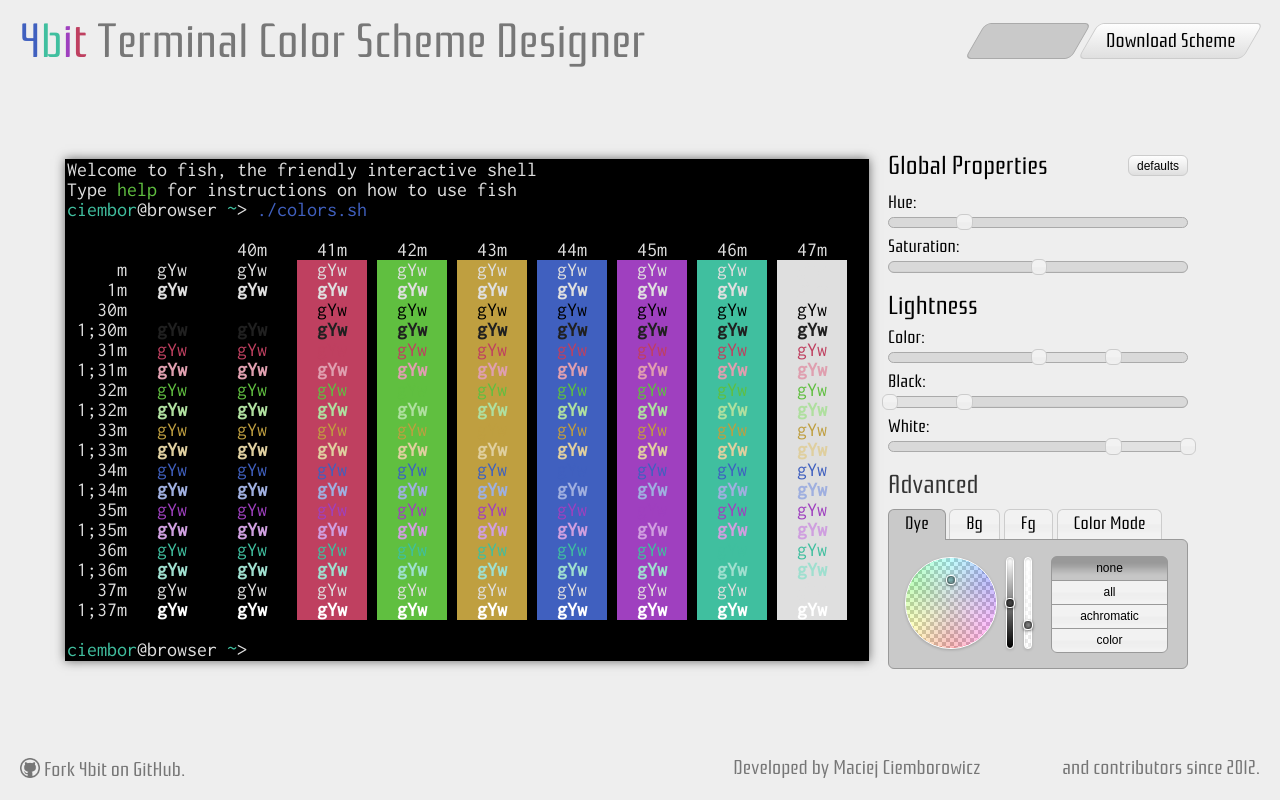
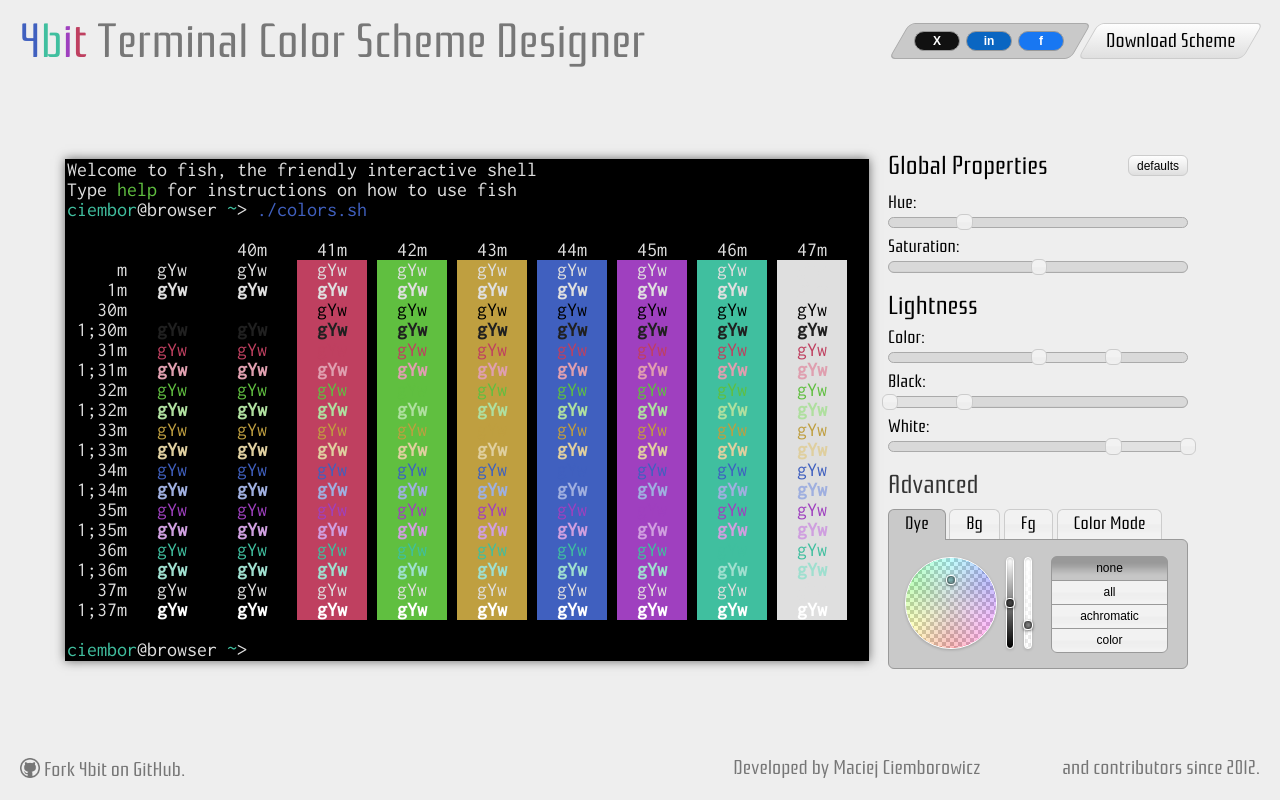
Before and after one commit to ciembor/4bit, a Vue app: page / in a window 1280 px wide. Built offline with nearby package versions, Linux system fonts and the light colour scheme.

Commit message:
feat: add linkedin and facebook sharing buttons

```diff
--- a/src/infrastructure/serialization/share-urls.js
+++ b/src/infrastructure/serialization/share-urls.js
@@ -1,11 +1,34 @@
 import { buildSchemeSearch } from './scheme-query';
 
-export const SHARE_TEXT = 'Check out my terminal color scheme generated by the 4bit Terminal Color Scheme Designer.';
+export const SHARE_TEXT = 'Terminal color scheme from 4bit:';
 const SHARE_BASE_URL = 'https://ciembor.github.io/4bit/';
+const DEFAULT_SHARE_URL = new URL(SHARE_BASE_URL);
+const PRIVATE_HOSTNAMES = new Set(['localhost', '127.0.0.1', '::1']);
+
+function resolveShareBaseLocation(location = null) {
+  if (location?.origin && location?.pathname) {
+    const currentUrl = new URL(`${location.origin}${location.pathname}`);
+
+    if (
+      currentUrl.protocol === 'https:' &&
+      !PRIVATE_HOSTNAMES.has(currentUrl.hostname) &&
+      !currentUrl.hostname.endsWith('.local')
+    ) {
+      return {
+        origin: currentUrl.origin,
+        pathname: currentUrl.pathname,
+      };
+    }
+  }
+
+  return {
+    origin: DEFAULT_SHARE_URL.origin,
+    pathname: DEFAULT_SHARE_URL.pathname,
+  };
+}
 
 export function buildShareUrl(scheme, location = null) {
-  const origin = location?.origin || 'https://ciembor.github.io';
-  const pathname = location?.pathname || '/4bit/';
+  const { origin, pathname } = resolveShareBaseLocation(location);
 
   return `${origin}${pathname}${buildSchemeSearch(scheme)}`;
 }
@@ -20,6 +43,22 @@ export function buildTwitterShareHref(scheme, location = null) {
   return `https://twitter.com/intent/tweet?${params.toString()}`;
 }
 
+export function buildLinkedInShareHref(scheme, location = null) {
+  const params = new URLSearchParams({
+    url: buildShareUrl(scheme, location),
+  });
+
+  return `https://www.linkedin.com/sharing/share-offsite/?${params.toString()}`;
+}
+
+export function buildFacebookShareHref(scheme, location = null) {
+  const params = new URLSearchParams({
+    u: buildShareUrl(scheme, location),
+  });
+
+  return `https://www.facebook.com/sharer/sharer.php?${params.toString()}`;
+}
+
 export function defaultShareBaseUrl() {
   return SHARE_BASE_URL;
 }
--- a/src/presentation/components/page-header/SocialMedia.vue
+++ b/src/presentation/components/page-header/SocialMedia.vue
@@ -1,14 +1,28 @@
 <template>
   <div id="social-media" class="skew">
     <div class="inner">
-      <div ref="buttons" class="buttons">
+      <div class="buttons">
         <a
-          :href="shareHref"
-          aria-label="post on x"
-          class="buttons__overlay"
+          :href="xShareHref"
+          aria-label="share on x"
+          class="share-button share-button--x"
           rel="noopener noreferrer"
           target="_blank"
-        ></a>
+        >X</a>
+        <a
+          :href="linkedInShareHref"
+          aria-label="share on linkedin"
+          class="share-button share-button--linkedin"
+          rel="noopener noreferrer"
+          target="_blank"
+        >in</a>
+        <a
+          :href="facebookShareHref"
+          aria-label="share on facebook"
+          class="share-button share-button--facebook"
+          rel="noopener noreferrer"
+          target="_blank"
+        >f</a>
       </div>
     </div>
   </div>
@@ -17,12 +31,10 @@
 <script>
 import { useSchemeStore } from '../../stores/scheme';
 import {
-  buildShareUrl,
+  buildFacebookShareHref,
+  buildLinkedInShareHref,
   buildTwitterShareHref,
-  defaultShareBaseUrl,
 } from '../../../infrastructure/serialization/share-urls';
-
-const WIDGET_RETRY_MS = 500;
 
 export default {
   name: 'SocialMedia',
@@ -31,52 +43,27 @@ export default {
 
     return { schemeStore };
   },
-  data() {
-    return {
-      retryTimerId: null,
-    };
-  },
   computed: {
-    shareUrl() {
-      return buildShareUrl(
+    currentLocation() {
+      return typeof window !== 'undefined' ? window.location : null;
+    },
+    xShareHref() {
+      return buildTwitterShareHref(
         this.schemeStore.scheme,
-        typeof window !== 'undefined' ? window.location : null
+        this.currentLocation
       );
     },
-    shareHref() {
-      return buildTwitterShareHref(
+    linkedInShareHref() {
+      return buildLinkedInShareHref(
         this.schemeStore.scheme,
-        typeof window !== 'undefined' ? window.location : null
+        this.currentLocation
       );
     },
-  },
-  mounted() {
-    this.renderShareButton();
-  },
-  beforeUnmount() {
-    window.clearTimeout(this.retryTimerId);
-  },
-  methods: {
-    renderShareButton() {
-      const buttonContainer = this.$refs.buttons;
-
-      if (!buttonContainer) {
-        return;
-      }
-
-      if (!window.twttr?.widgets?.createShareButton) {
-        window.clearTimeout(this.retryTimerId);
-        this.retryTimerId = window.setTimeout(() => {
-          this.renderShareButton();
-        }, WIDGET_RETRY_MS);
-        return;
-      }
-
-      window.clearTimeout(this.retryTimerId);
-      window.twttr.widgets.createShareButton(defaultShareBaseUrl(), buttonContainer, {
-        count: 'none',
-        via: 'ciembor',
-      });
+    facebookShareHref() {
+      return buildFacebookShareHref(
+        this.schemeStore.scheme,
+        this.currentLocation
+      );
     },
   },
 };
@@ -87,30 +74,50 @@ export default {
   border: 1px solid #AAA;
   background-color: #C9C9C9;
   position: relative;
-  width: 104px;
+  width: 180px;
   display: inline-block;
   white-space: nowrap;
 
   .buttons {
-    display: inline-block;
-    min-width: 73px;
-    min-height: 20px;
-    position: relative;
-  }
-
-  .buttons__overlay {
-    position: absolute;
-    inset: 0;
-    z-index: 2;
+    display: flex;
+    gap: 6px;
+    align-items: center;
   }
 
   .inner {
     position: absolute;
     top: 7px;
-    left: 15px;
-    display: block;
-    width: 73px;
-    height: 20px;
+    left: 14px;
   }
 }
+
+.share-button {
+  display: inline-flex;
+  align-items: center;
+  justify-content: center;
+  width: 44px;
+  height: 18px;
+  border: 1px solid #999;
+  border-radius: 999px;
+  color: #fff;
+  font-family: Arial, Verdana, sans-serif;
+  font-size: 12px;
+  font-style: normal;
+  font-weight: bold;
+  line-height: 1;
+  text-decoration: none;
+  text-transform: none;
+}
+
+.share-button--x {
+  background: #111;
+}
+
+.share-button--linkedin {
+  background: #0a66c2;
+}
+
+.share-button--facebook {
+  background: #1877f2;
+}
 </style>
```
Also changed, not shown: 1 other file (tests, documents, lock files or other folders).
